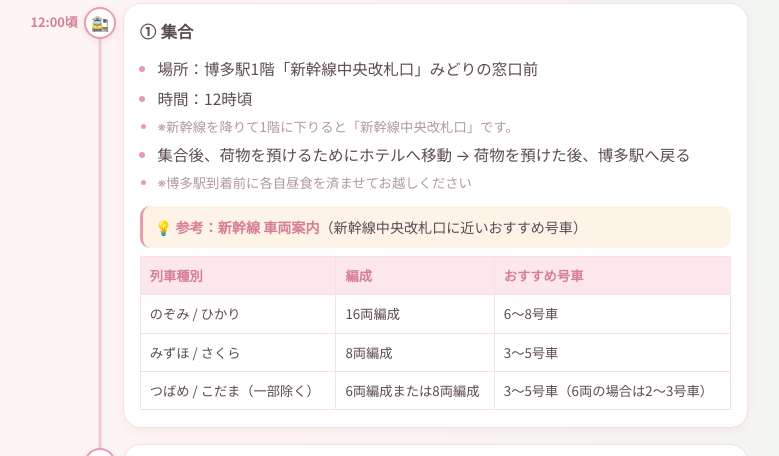
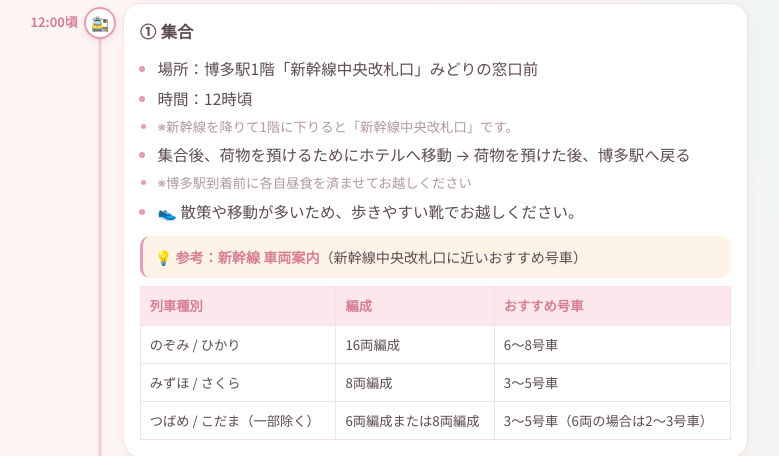
Before and after one commit to hiroKishiwork/fukuoka-trip-2026-10, a website: page index.html in a window 1280 px wide. Shown: the part 1128-1584 px from the top of the page, without its empty margins (256-1035 px from the left). Drawn offline with nearby package versions, Linux system fonts and the light colour scheme; no server answers.

Commit message:
Add comfortable-shoes note to meetup section

```diff
--- a/index.html
+++ b/index.html
@@ -249,6 +249,7 @@
             <li class="sub">※新幹線を降りて1階に下りると「新幹線中央改札口」です。</li>
             <li>集合後、荷物を預けるためにホテルへ移動 → 荷物を預けた後、博多駅へ戻る</li>
             <li class="sub">※博多駅到着前に各自昼食を済ませてお越しください</li>
+            <li>👟 散策や移動が多いため、歩きやすい靴でお越しください。</li>
           </ul>
           <div class="tip"><strong>💡 参考：新幹線 車両案内</strong>（新幹線中央改札口に近いおすすめ号車）</div>
           <div class="table-scroll">
```
